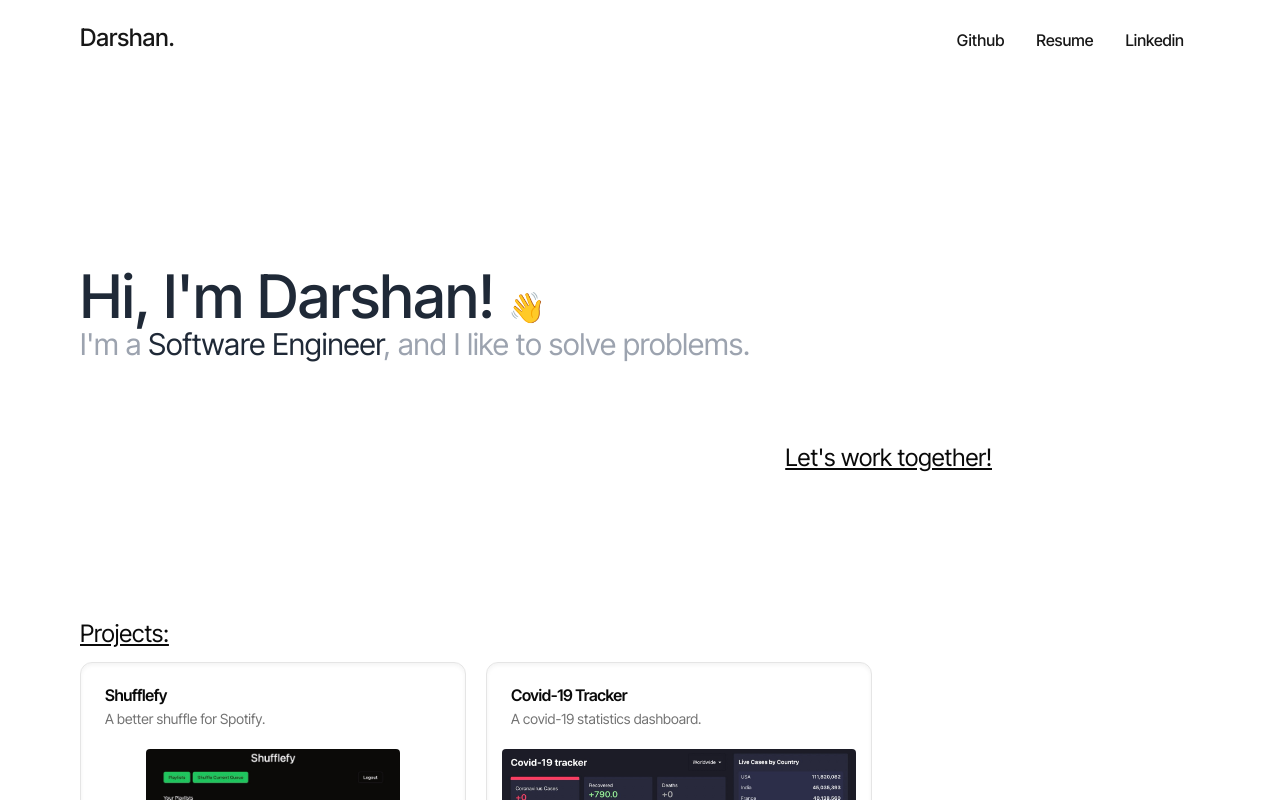
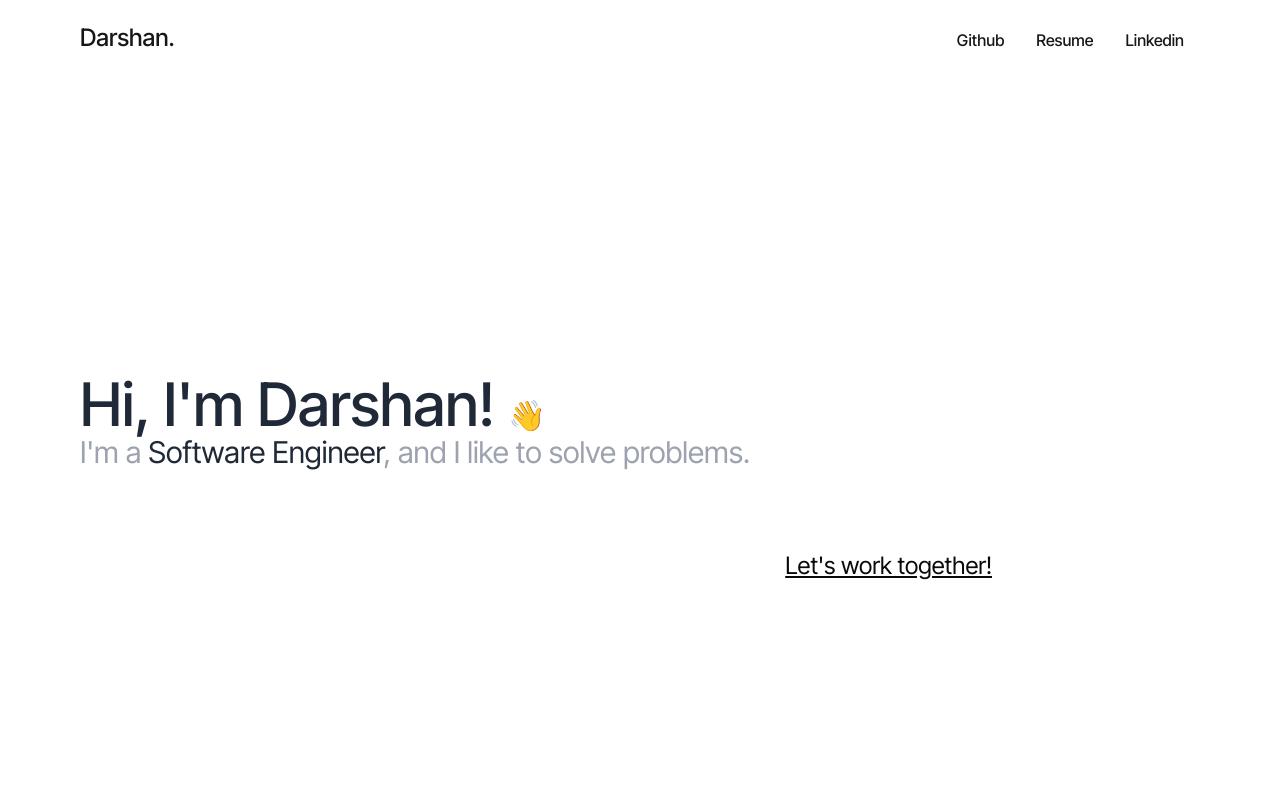
Before and after one commit to darshangoswami/Portfolio, a React (Vite) app: page / in a window 1280 px wide. Shown: the top 800 px of the page. Built offline with nearby package versions, Linux system fonts and the light colour scheme.

Commit message:
update hero to full screen

```diff
--- a/src/App.jsx
+++ b/src/App.jsx
@@ -39,7 +39,7 @@
           </Button>
         </div>
       </nav>
-      <div className="mt-52 mb-36">
+      <div className="h-screen flex flex-col justify-center">
         <h1 className="text-4xl md:text-6xl text-gray-800 font-medium">
           Hi, I'm Darshan! <span className="text-3xl">👋</span>
         </h1>
```
